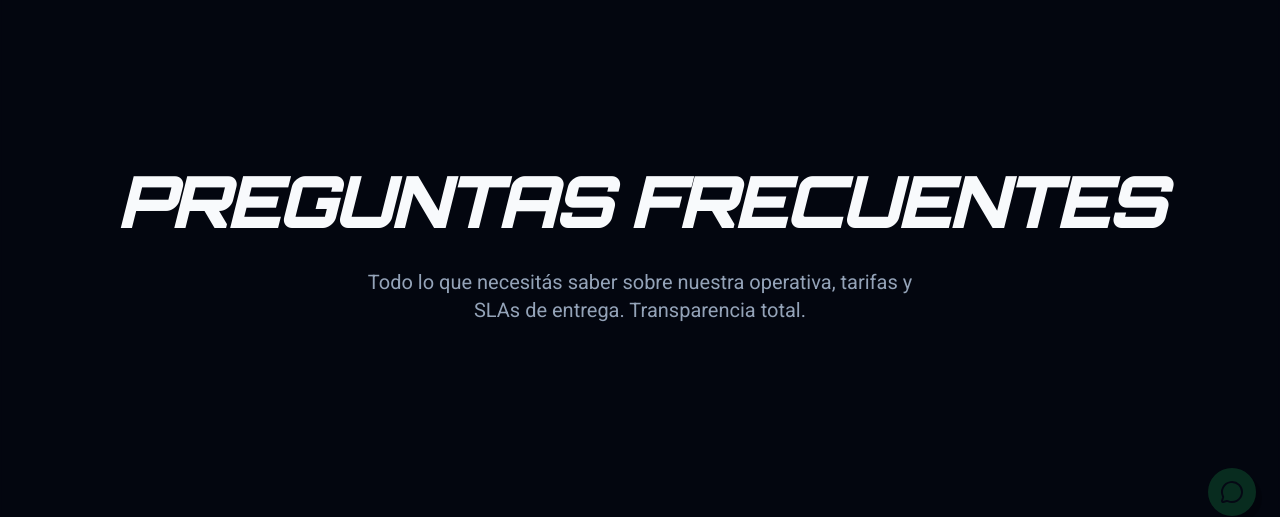
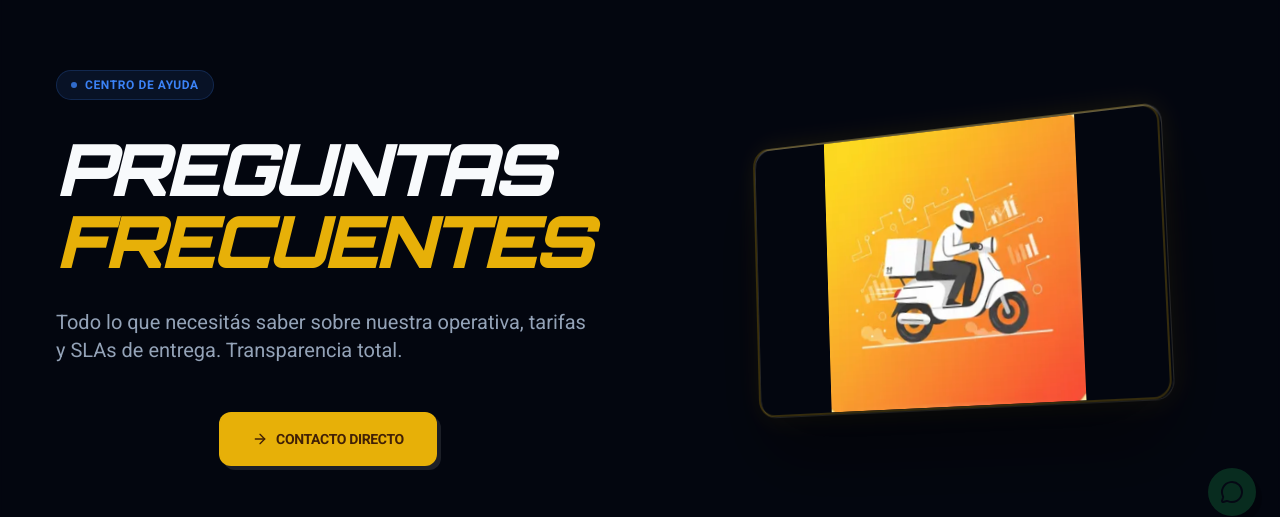
Before and after one commit to tallermchector/000pruebasenviosjunio, a Next.js app: page /nosotros/preguntas-frecuentes in a window 1280 px wide. Shown: the part 156-673 px from the top of the page. Built offline with nearby package versions, Linux system fonts and the light colour scheme.

Commit message:
feat: implement hero components for pages and add interactive services overview section

```diff
--- a/src/components/about/about-hero.tsx
+++ b/src/components/about/about-hero.tsx
@@ -1,14 +1,36 @@
 'use client';
 
 import { HeroSection } from "@/components/ui/HeroSection";
+import RotatingCard from "@/components/homenew/rotating-card";
 
 export function AboutHero() {
   return (
     <HeroSection
-      title="Sobre Nosotros"
+      preTitle="Nuestra Historia"
+      title={
+        <>
+          Sobre <span className="text-secondary italic">Nosotros</span>
+        </>
+      }
       description="Somos Envíos DosRuedas, tu solución confiable. Más de 7 años revolucionando la logística de última milla en Mar del Plata."
-      backgroundImageUrl="/bannerenvios.png"
-      backgroundImageAlt="Banner Sobre Nosotros Envios DosRuedas"
+      ctaButtons={[
+        {
+          text: "Ver Servicios",
+          href: "/#servicios",
+          variant: "secondary",
+          icon: "ArrowRight"
+        }
+      ]}
+      layout="split-visual-right"
+      visualElement={
+        <div className="relative w-full max-w-[450px] aspect-[1.6/1]">
+           <RotatingCard
+             frontImageSrc="/cards/card_moto01.webp"
+             backImageSrc="/cards/card3.webp"
+             className="w-full h-full"
+           />
+         </div>
+      }
     />
   );
 }
--- a/src/components/calculator/calculator-hero.tsx
+++ b/src/components/calculator/calculator-hero.tsx
@@ -1,6 +1,7 @@
 'use client';
 
 import { HeroSection } from "@/components/ui/HeroSection";
+import RotatingCard from "@/components/homenew/rotating-card";
 
 export default function CalculatorHero() {
   return (
@@ -8,7 +9,7 @@ export default function CalculatorHero() {
       preTitle="Cotizador Express"
       title={
         <>
-          Cotizador de Envíos <span className="text-secondary">Express</span>
+          Cotizador de Envíos <span className="text-secondary italic">Express</span>
         </>
       }
       description="Calcula el costo de tu envío prioritario al instante. Alta precisión y elección de rango horario."
@@ -20,6 +21,16 @@ export default function CalculatorHero() {
           icon: "ArrowRight"
         }
       ]}
+      layout="split-visual-right"
+      visualElement={
+        <div className="relative w-full max-w-[450px] aspect-[1.6/1]">
+           <RotatingCard
+             frontImageSrc="/cards/card1.webp"
+             backImageSrc="/cards/card_mapa.webp"
+             className="w-full h-full"
+           />
+        </div>
+      }
     />
   );
 }
--- a/src/components/calculator/lowcost-calculator-hero.tsx
+++ b/src/components/calculator/lowcost-calculator-hero.tsx
@@ -1,6 +1,7 @@
 'use client';
 
 import { HeroSection } from "@/components/ui/HeroSection";
+import RotatingCard from "@/components/homenew/rotating-card";
 
 export default function LowCostCalculatorHero() {
   return (
@@ -8,7 +9,7 @@ export default function LowCostCalculatorHero() {
       preTitle="Cotizador Low Cost"
       title={
         <>
-          Cotizador de Envíos <span className="text-secondary">LowCost</span>
+          Cotizador de Envíos <span className="text-secondary italic">LowCost</span>
         </>
       }
       description="Eficiencia y rentabilidad. Calcula tu envío de ruteo diario masivo con entrega garantizada en el día."
@@ -20,6 +21,16 @@ export default function LowCostCalculatorHero() {
           icon: "ArrowRight"
         }
       ]}
+      layout="split-visual-right"
+      visualElement={
+        <div className="relative w-full max-w-[450px] aspect-[1.6/1]">
+           <RotatingCard
+             frontImageSrc="/cards/card2.webp"
+             backImageSrc="/cards/card_moto02.webp"
+             className="w-full h-full"
+           />
+        </div>
+      }
     />
   );
 }
--- a/src/components/contact/contact-hero.tsx
+++ b/src/components/contact/contact-hero.tsx
@@ -1,18 +1,42 @@
 'use client';
 
 import { HeroSection } from "@/components/ui/HeroSection";
+import RotatingCard from "@/components/homenew/rotating-card";
 
 export function ContactHero() {
   return (
     <HeroSection
+      preTitle="Contacto"
       title={
         <>
-          CONTACTO <span className="text-secondary">COMERCIAL</span>
+          Contacto <span className="text-secondary italic">Comercial</span>
         </>
       }
       description="¿Listo para escalar tu negocio? Hablá con un asesor logístico y diseñemos un esquema tarifario a tu medida."
-      backgroundImageUrl="/bannerenvios.png"
-      backgroundImageAlt="Banner contacto Envios DosRuedas"
+      ctaButtons={[
+        {
+          text: "Escribinos",
+          href: "#contacto-formulario",
+          variant: "secondary",
+          icon: "Mail"
+        },
+        {
+          text: "Preguntas Frecuentes",
+          href: "/nosotros/preguntas-frecuentes",
+          variant: "outline",
+          icon: "ArrowRight"
+        }
+      ]}
+      layout="split-visual-right"
+      visualElement={
+        <div className="relative w-full max-w-[450px] aspect-[1.6/1]">
+           <RotatingCard
+             frontImageSrc="/cards/card3.webp"
+             backImageSrc="/cards/card_moto01.webp"
+             className="w-full h-full"
+           />
+         </div>
+      }
     />
   );
 }
--- a/src/components/contact/contact-page-client.tsx
+++ b/src/components/contact/contact-page-client.tsx
@@ -6,7 +6,6 @@ import { ContactForm } from "@/components/contact/contact-form";
 import { BusinessHours } from "@/components/contact/business-hours";
 import { ContactMap } from "@/components/contact/contact-map";
 import { motion } from "framer-motion";
-import { cn } from "@/lib/utils";
 
 const sectionVariants = {
   hidden: { opacity: 0, y: 20 },
@@ -41,6 +40,7 @@ export function ContactPageClient() {
         viewport={{ once: true, amount: 0.1 }}
         variants={sectionVariants}
         className="py-12 md:py-16 px-4 bg-transparent border-t border-white/5"
+        id="contacto-formulario"
       >
         <div className="container mx-auto">
           <div className="text-center mb-10 md:mb-12">
--- a/src/components/faq/faq-hero.tsx
+++ b/src/components/faq/faq-hero.tsx
@@ -1,14 +1,36 @@
 'use client';
 
 import { HeroSection } from "@/components/ui/HeroSection";
+import RotatingCard from "@/components/homenew/rotating-card";
 
 export function FaqHero() {
   return (
     <HeroSection
-      title="Preguntas Frecuentes"
+      preTitle="Centro de Ayuda"
+      title={
+        <>
+          Preguntas <span className="text-secondary italic">Frecuentes</span>
+        </>
+      }
       description="Todo lo que necesitás saber sobre nuestra operativa, tarifas y SLAs de entrega. Transparencia total."
-      backgroundImageUrl="/bannerenvios.png"
-      backgroundImageAlt="Banner FAQ Envios DosRuedas"
+      ctaButtons={[
+        {
+          text: "Contacto Directo",
+          href: "/contacto",
+          variant: "secondary",
+          icon: "ArrowRight"
+        }
+      ]}
+      layout="split-visual-right"
+      visualElement={
+        <div className="relative w-full max-w-[450px] aspect-[1.6/1]">
+           <RotatingCard
+             frontImageSrc="/cards/card_mapa.webp"
+             backImageSrc="/cards/card2.webp"
+             className="w-full h-full"
+           />
+         </div>
+      }
     />
   );
 }
--- a/src/components/homenew/services-overview.tsx
+++ b/src/components/homenew/services-overview.tsx
@@ -113,7 +113,7 @@ export const ServicesOverview = () => {
   ];
 
   return (
-    <section className="relative min-h-[100dvh] pt-28 pb-16 lg:pt-32 lg:pb-20 px-4 bg-transparent overflow-hidden">
+    <section id="servicios" className="relative min-h-[100dvh] pt-28 pb-16 lg:pt-32 lg:pb-20 px-4 bg-transparent overflow-hidden">
       {/* Ambient background glow */}
       <div className="absolute top-1/2 left-1/2 -translate-x-1/2 -translate-y-1/2 w-full h-full bg-primary/5 blur-[160px] pointer-events-none opacity-50" />
 
```
